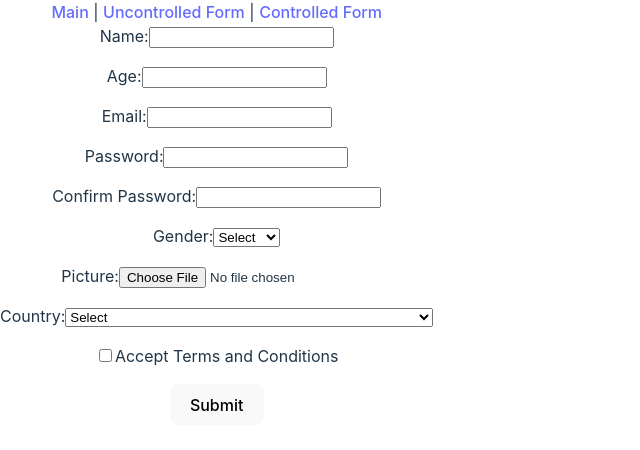
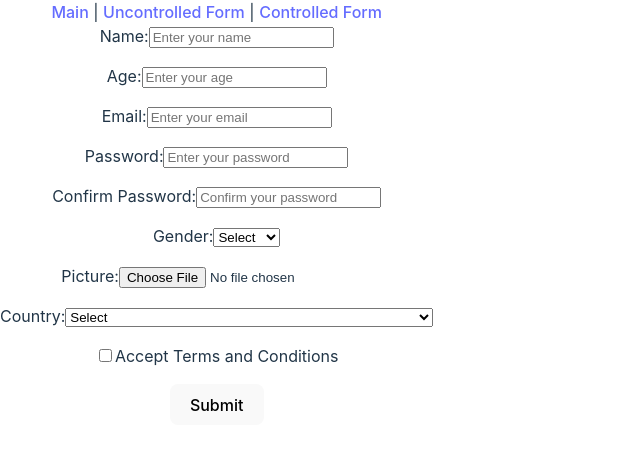
Before and after one commit to pestler/React-Task, a React (Vite) app: page /controlled in a window 1280 px wide. Shown: the top 450 px of the page, without its empty margins (0-640 px from the left). Built offline with nearby package versions, Linux system fonts and the light colour scheme.

Commit message:
feat: add red color for error

```diff
--- a/src/pages/ControlledFormPage.tsx
+++ b/src/pages/ControlledFormPage.tsx
@@ -10,12 +10,14 @@ import { ECountriesList } from '../types/country';
 
 const ControlledFormPage: React.FC = () => {
   const [previewImage, setPreviewImage] = useState<string | null>(null);
+  const [nameSuggestions, setNameSuggestions] = useState<string[]>([]);
   const countries = Object.values(ECountriesList);
 
   const {
     register,
     handleSubmit,
     formState: { errors },
+    setValue,
   } = useForm<IFormData>({
     resolver: yupResolver(validationSchema) as Resolver<IFormData>,
   });
@@ -50,27 +52,91 @@ const ControlledFormPage: React.FC = () => {
     }
   };
 
+  const handleNameChange = (e: React.ChangeEvent<HTMLInputElement>) => {
+    const value = e.target.value;
+    setValue('name', value, { shouldValidate: true });
+    setNameSuggestions(
+      value.length > 0
+        ? ['John', 'Johnny', 'Jonathan', 'Joanna', 'Jolie'].filter((s) =>
+            s.toLowerCase().startsWith(value.toLowerCase())
+          )
+        : []
+    );
+  };
+
+  const handleNameSuggestionClick = (suggestion: string) => {
+    setValue('name', suggestion, { shouldValidate: true });
+    setNameSuggestions([]);
+  };
+
   return (
     <form onSubmit={handleSubmit(onSubmit)}>
       <div>
         <label htmlFor="name">Name:</label>
-        <input id="name" type="text" {...register('name')} />
-        <p>{errors.name?.message}</p>
+        <input
+          id="name"
+          type="text"
+          {...register('name')}
+          placeholder="Enter your name"
+          onChange={handleNameChange}
+          autoComplete="name"
+        />
+        {nameSuggestions.length > 0 && (
+          <ul
+            style={{
+              border: '1px solid #ccc',
+              padding: '5px',
+              marginTop: '5px',
+              listStyle: 'none',
+            }}
+          >
+            {nameSuggestions.map((suggestion, index) => (
+              <li
+                key={index}
+                style={{
+                  cursor: 'pointer',
+                  padding: '3px 0',
+                }}
+                onClick={() => handleNameSuggestionClick(suggestion)}
+              >
+                {suggestion}
+              </li>
+            ))}
+          </ul>
+        )}
+        <p style={{ color: 'red' }}>{errors.name?.message}</p>
       </div>
       <div>
         <label htmlFor="age">Age:</label>
-        <input id="age" type="number" {...register('age')} />
-        <p>{errors.age?.message}</p>
+        <input
+          id="age"
+          type="number"
+          {...register('age')}
+          placeholder="Enter your age"
+        />
+        <p style={{ color: 'red' }}>{errors.age?.message}</p>
       </div>
       <div>
         <label htmlFor="email">Email:</label>
-        <input id="email" type="email" {...register('email')} />
-        <p>{errors.email?.message}</p>
+        <input
+          id="email"
+          type="email"
+          {...register('email')}
+          placeholder="Enter your email"
+          autoComplete="email"
+        />
+        <p style={{ color: 'red' }}>{errors.email?.message}</p>
       </div>
       <div>
         <label htmlFor="password">Password:</label>
-        <input id="password" type="password" {...register('password')} />
-        <p>{errors.password?.message}</p>
+        <input
+          id="password"
+          type="password"
+          {...register('password')}
+          placeholder="Enter your password"
+          autoComplete="new-password"
+        />
+        <p style={{ color: 'red' }}>{errors.password?.message}</p>
       </div>
       <div>
         <label htmlFor="confirmPassword">Confirm Password:</label>
@@ -78,8 +144,9 @@ const ControlledFormPage: React.FC = () => {
           id="confirmPassword"
           type="password"
           {...register('confirmPassword')}
+          placeholder="Confirm your password"
         />
-        <p>{errors.confirmPassword?.message}</p>
+        <p style={{ color: 'red' }}>{errors.confirmPassword?.message}</p>
       </div>
       <div>
         <label htmlFor="gender">Gender:</label>
@@ -88,7 +155,7 @@ const ControlledFormPage: React.FC = () => {
           <option value="male">Male</option>
           <option value="female">Female</option>
         </select>
-        <p>{errors.gender?.message}</p>
+        <p style={{ color: 'red' }}>{errors.gender?.message}</p>
       </div>
       <div>
         <label htmlFor="picture">Picture:</label>
@@ -108,7 +175,7 @@ const ControlledFormPage: React.FC = () => {
             />
           </div>
         )}
-        <p>{errors.picture?.message}</p>
+        <p style={{ color: 'red' }}>{errors.picture?.message}</p>
       </div>
       <div>
         <label htmlFor="country">Country:</label>
@@ -120,12 +187,12 @@ const ControlledFormPage: React.FC = () => {
             </option>
           ))}
         </select>
-        <p>{errors.country?.message}</p>
+        <p style={{ color: 'red' }}>{errors.country?.message}</p>
       </div>
       <div>
         <input id="terms" type="checkbox" {...register('termsAccepted')} />
         <label htmlFor="terms">Accept Terms and Conditions</label>
-        <p>{errors.termsAccepted?.message}</p>
+        <p style={{ color: 'red' }}>{errors.termsAccepted?.message}</p>
       </div>
       <button type="submit" disabled={Object.keys(errors).length > 0}>
         Submit
```
